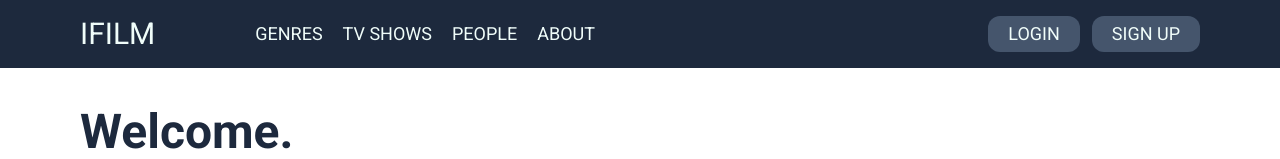
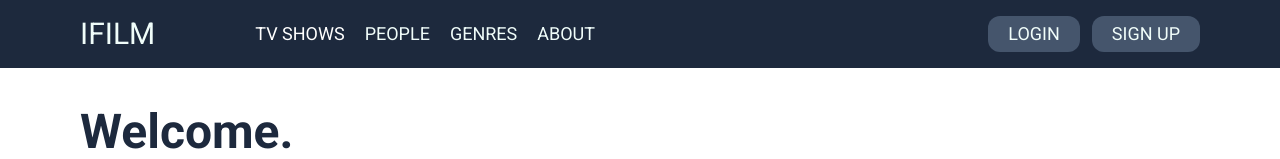
Before and after one commit to HosseinBagheridev/Movie, a React (Vite) app: page / in a window 1280 px wide. Shown: the top 159 px of the page. Built offline with nearby package versions, Linux system fonts and the light colour scheme; no server answers.

Commit message:
create section tvshow

```diff
--- a/src/Component/Main/Main.jsx
+++ b/src/Component/Main/Main.jsx
@@ -12,8 +12,8 @@ export const Main = ({ setBgImage }) => {
       backgroundSize: "cover",
       backgroundPosition: "center",
     }}>
-        <MainSwiper showTimeTabs={true} setBgImage={setBgImage}/>
-        <MainSwiper apiPath="/movie/top_rated" title='Top Rated Movies' showTimeTabs={false} setBgImage={setBgImage}/>
+        <MainSwiper id = "Trending-tv" showTimeTabs={true} setBgImage={setBgImage}/>
+        <MainSwiper  id="top-rated-tv" apiPath="/movie/top_rated" title='Top Rated Movies' showTimeTabs={false} setBgImage={setBgImage}/>
     </div>
   )
 }
--- a/src/Component/Main/MainSwiper.jsx
+++ b/src/Component/Main/MainSwiper.jsx
@@ -10,6 +10,7 @@ export const MainSwiper = ({
   apiPath = "/trending/all/day",
   title = "Trending",
   showTimeTabs = true,
+  id ,
 }) => {
   const [timeWindow, setTimeWindow] = useState("day");
   const [currentApiPath, setCurrentApiPath] = useState(apiPath);
@@ -21,7 +22,7 @@ export const MainSwiper = ({
   }, [timeWindow, title]);
 
   return (
-    <div className="mt-8 w-full">
+    <div id= {id} className="mt-8 w-full">
       <div className="bg-slate-800 py-5">
         <div className="container flex items-center gap-10 md:gap-15">
           <h2 className="text-2xl text-white ">{title}</h2>
--- a/src/Component/Navigation/Navigation.jsx
+++ b/src/Component/Navigation/Navigation.jsx
@@ -11,10 +11,27 @@ export const Navigation = () => {
         <div className='flex items-center'>
             <Link className='text-3xl ' to='/'>ifilm</Link>
             <ul className='hidden gap-5 ml-15 md:flex md:text-sm lg:ml-25 lg:text-lg'>
-                <li><Link to="/genres">Genres</Link></li>
-                <li><Link to="/tvshows">tv shows</Link></li>
-                <li><Link to="/people">people</Link></li>
-                <li><Link to="/about">about</Link></li>
+                <li className="relative group text-white uppercase cursor-pointer">
+                  <li className="hover:text-slate-400 transition">TV Shows</li>
+
+                  <ul className="absolute hidden group-hover:flex flex-col lg:text-sm bg-slate-600 rounded-md shadow-md top-full mt-.5 z-10 min-w-[160px] ">
+                      <li className="px-4 py-2 hover:bg-slate-700" onClick={() => {
+                        document.getElementById("Trending-tv")?.scrollIntoView({ behavior: "smooth", block: "start" });
+                        }}
+                      >
+                      Trending
+                      </li>
+                      <li className="px-4 py-2 hover:bg-slate-700" onClick={() => {
+                        document.getElementById("top-rated-tv")?.scrollIntoView({ behavior: "smooth", block: "start" });
+                        }}
+                      >
+                      Top Rated
+                      </li>
+                  </ul>
+                </li>
+                <li className="hover:text-slate-400 transition"><Link to="/people">people</Link></li>
+                <li className="hover:text-slate-400 transition"><Link  to="/genres">Genres</Link></li>
+                <li className="hover:text-slate-400 transition"><Link to="/about">about</Link></li>
             </ul>
         </div>
         <div className='hidden gap-3 md:flex md:ml-auto md:text-sm lg:text-lg'>
```
